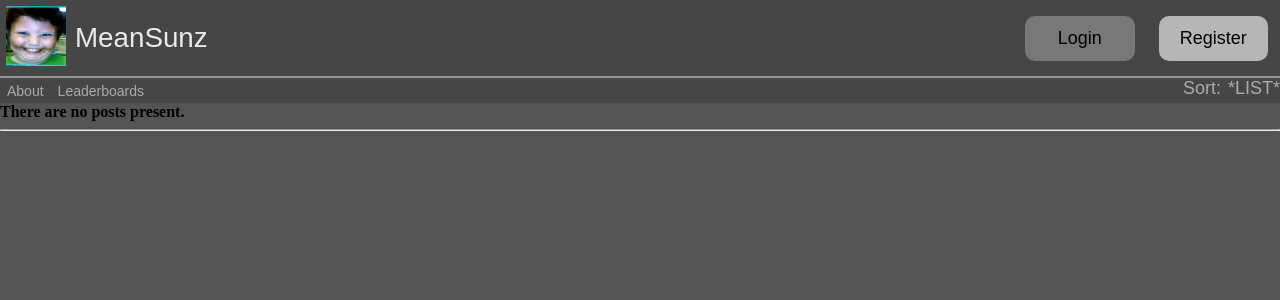
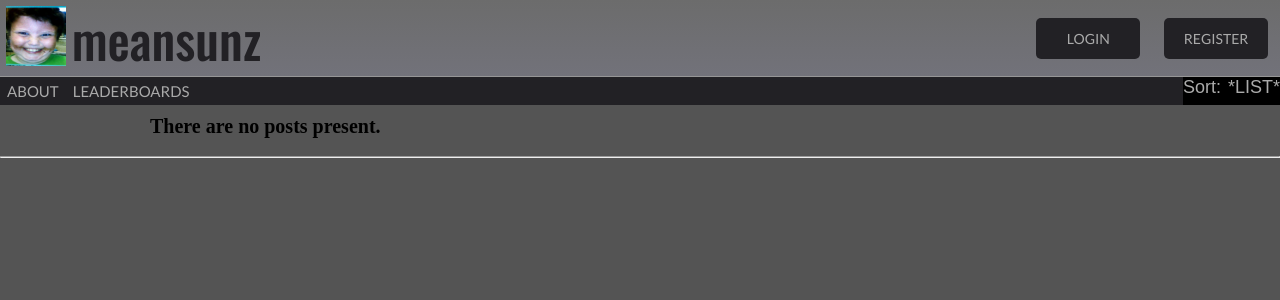
Before and after one commit to 2323841m/MeanSunz_Project, a Django app: page / in a window 1280 px wide. Shown: the top 300 px of the page. Run offline with Django 3.2, Linux system fonts and the light colour scheme; data that the repository does not hold is empty.

Commit message:
updated style in base and changed structure and style of post block

```diff
--- a/meansunz_project/static/style/style sheet.css
+++ b/meansunz_project/static/style/style sheet.css
@@ -50,14 +50,14 @@ img
 	display: flex;
 	width: 100%;
 	min-height: 50px;
-	background-color: rgb(70, 70, 70);
+	background-image: linear-gradient(to bottom, #6c6c6cff, #72727aff);
 }
 
 .separator
 {
     display: flex;
     width: 100%;
-    height: 2px;
+    height: 1px;
     background-color: rgb(150, 150, 150);
 }
 
@@ -65,8 +65,8 @@ img
 {
 	display: flex;
 	width: 100%;
-	height: 25px;
-	background-color: rgb(70, 70, 70);
+	height: 28px;
+	background-color: rgb(70, 70 70);
 }
 
 .navBar
@@ -74,7 +74,7 @@ img
 	display: flex;
 	height: 100%;
 	width: 100%;
-	background-color: rgb(70, 70, 70);
+	background-color: #222125ff;
 }
 
 .navButton
@@ -82,11 +82,13 @@ img
 	display: flex;
 	padding-left: 7px;
 	padding-right: 7px;
-	background-color: rgb(70, 70, 70);
-	font-size: 14px;
-  font-family: "Arial";
-  color: rgb(170, 170, 170)
+	margin-top: auto;
+	margin-bottom: auto;
+	font-size: 15px;
+	font-family: "Lato";
+	color: rgb(170, 170, 170);
 	height: 100%;
+	text-transform: uppercase;
 }
 
 .navButton a
@@ -98,7 +100,7 @@ img
 
 .navButton:hover
 {
-    background-color: rgb(100, 100, 100)
+    background-color: #56535eff;
 }
 
 .maxFlex
@@ -113,57 +115,31 @@ img
 	width: 100px;
 }
 
-.login
+.buttonBig
 {
     display: flex;
     min-width: 70px;
     text-align: center;
-    font-size: 18px;
-    font-family: "Arial";
+    font-size: 14px;
+    font-family: "Lato";
+	text-transform: uppercase;
     padding: 12px 12px 12px 12px;
 }
 
-.login a
+.buttonBig a
 {
-	background-color: rgb(120, 120, 120);
-	border-radius: 10px;
+	background-color: #222125ff;
+	border-radius: 5px;
 	padding: 12px 12px 12px 12px;
 	text-decoration: none;
-	color: black;
+	color: rgb(170, 170, 170);
 	width: 150px;
 	margin: auto;
 }
 
-.login a:hover
+.buttonBig a:hover
 {
-    background-color: rgb(65, 145, 255)
-}
-
-.register
-{
-    display: flex;
-    min-width: 100px;
-    text-align: center;
-    font-size: 18px;
-    font-family: "Arial";
-    color: black;
-    padding: 12px 12px 12px 12px;
-}
-
-.register a
-{
-	background-color: rgb(182, 182, 182);
-	border-radius: 10px;
-	padding: 12px 12px 12px 12px;
-	text-decoration: none;
-	color: black;
-	width: 150px;
-	margin: auto;
-}
-
-.register a:hover
-{
-    background-color: rgb(65, 145, 255)
+	background-image: linear-gradient(to bottom right, #2aa0c4ff, #4e7a85ff);
 }
 
 .filterBar
@@ -185,3 +161,75 @@ img
 {
     background-color: rgb(100, 100, 100);
 }
+
+.postBody
+{
+	display: flex;
+	width: 1000px;
+	margin-left: auto;
+	margin-right: auto;
+}
+
+.post
+{
+	display: flex;
+	background-color: white;
+	width: 100%;
+	height: 115px;
+}
+
+.voteBar
+{
+	display: flex;
+	flex-direction: column;
+	width: 60px;
+}
+
+.upVote
+{
+	display: flex;
+	background-color: green;
+	height: 100%;
+	width: 100%;
+}
+
+.downVote
+{
+	display: flex;
+	background-color: red;
+	height: 100%;
+	width: 100%;
+}
+
+h1
+{
+	font-size: 50px;
+	margin: auto;
+	font-family: "Oswald";
+	font-weight: 500;
+	color: #222125ff;
+}
+
+h4
+{
+	font-size: 30px;
+	margin: 10px;
+}
+
+h5
+{
+	font-size: 20px;
+	margin: 10px;
+}
+
+h6
+{
+	font-size: 15px;
+	margin: auto;
+	margin-left: 10px;
+}
+
+.commentsBar {
+	display: flex;
+	flex-direction: row;
+}
--- a/meansunz_project/templates/meansunz/base.html
+++ b/meansunz_project/templates/meansunz/base.html
@@ -3,6 +3,7 @@
 
 <html lang="en">
 <head>
+	<link href="https://fonts.googleapis.com/css?family=Lato|Oswald:300,400,500" rel="stylesheet">
     <link rel="stylesheet" href="{% static 'style\style sheet.css' %}">
     <meta charset="UTF-8"/>
 
@@ -23,7 +24,7 @@
 
     <div class="topBar">
         <div class="logo"><img src="{% static "images\meansunz_logo.jpg" %}" alt="meansunz logo"></div>
-        <div class="header_title"><a href="{% url 'index' %}">MeanSunz</a></div>
+        <div class="header_title"><a href=" {% url 'index' %}"><h1>meansunz</h1></a></div>
         <div class="maxFlex"></div>
 
         <!-- If logged in show user profile else show login/register buttons -->
@@ -39,8 +40,8 @@
                 <div class="myposts"><a href=" {% url 'user_posts' %} ">My Posts</a></div>
             </div>
         {% else %}
-            <div class="login"><a href=" {% url 'login' %}">Login</a></div>
-            <div class="register"><a href="{% url 'register' %}">Register</a></div>
+            <div class="buttonBig"><a href=" {% url 'login' %}">Login</a></div>
+            <div class="buttonBig"><a href="{% url 'register' %}">Register</a></div>
         {% endif %}
     </div>
 
--- a/meansunz_project/templates/meansunz/index.html
+++ b/meansunz_project/templates/meansunz/index.html
@@ -19,42 +19,59 @@
 
 {% block body_block %}
 
-    <div>
+    <div class="postBody">
 	{% if posts %}
-            <h3>All Trending</h3>
-            <ul>
-                <ul>
+
 		{% for post in posts %}
-                        <li>
-
-                            <p><a href="{% url 'show_post' post.category.slug post.id post.slug %}">{{ post.title }}</a>
-                            </p>
-
-                            {% if post.picture %}
-                                <p><img src="{{ MEDIA_URL }}{{ post.picture }}" alt=""></p>
-                            {% endif %}
-
+		<div class="post">
+			<div class="voteBar">
+				<div class="upVote">
 					<form action="{% url 'vote' post.category.slug post.id post.slug %}" method="post">
 						{% csrf_token %}
 						<button type="submit" name="upvote_post" value="upvote_post">+</button>
                          <!-- next points to site to be redirected back to after vote -->
                         <input type="hidden" name="next" value="{{ request.path }}">
 					</form>
-                            {{ post.likes }}
+				</div>
+				<div class="downVote">
                             <form action="{% url 'vote' post.category.slug post.id post.slug %}" method="post">
                                 {% csrf_token %}
                                 <button type="submit" name="downvote_post" value="downvote_post">-</button>
                                 <!-- next points to site to be redirected back to after vote -->
                                 <input type="hidden" name="next" value="{{ request.path }}">
                             </form>
+				</div>
+				<div>
+					<h6>{{ post.likes }}</h6>
+				</div>
+			</div>
+			<div class="postContent">
+				<div>
+					<h4><a href="{% url 'show_post' post.category.slug post.id post.slug %}">{{ post.title }}</a></h4>
+				</div>
 
-                        </li>
-                        <br/>
+				<div>
+				<h5>{{ post.author }}</h4>
+				</div>
+
+				<div class="commentsBar">
+					<div>
+						<h6>1233 Comments</h6>
+					</div>
+					<div>
+						<h6>Report</h6>
+					</div>
+				</div>
+			</div>
+			<div class="postMedia">
+				{% if post.picture %}
+					<p><img src="{{ MEDIA_URL }}{{ post.picture }}" alt=""></p>
+                {% endif %}
+			</div>
+		</div>
 		{% endfor %}
-                </ul>
-            </ul>
 		{% else %}
-            <strong>There are no posts present.</strong>
+            <h5><strong>There are no posts present.</strong></h5>
         {% endif %}
     </div>
 
```
Lines whose indentation alone changed are shown as unchanged.
